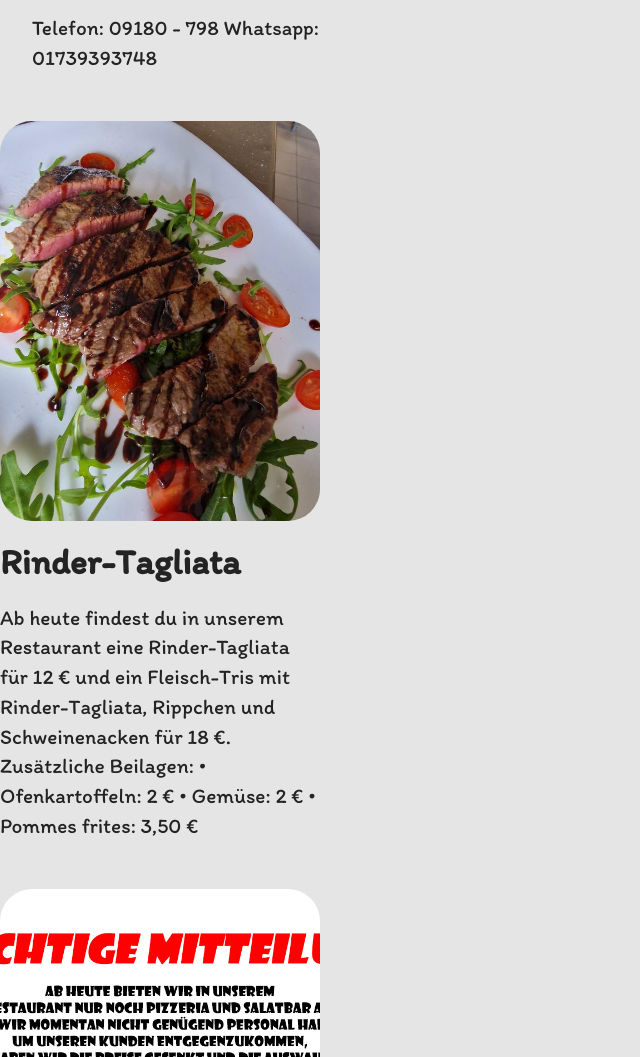
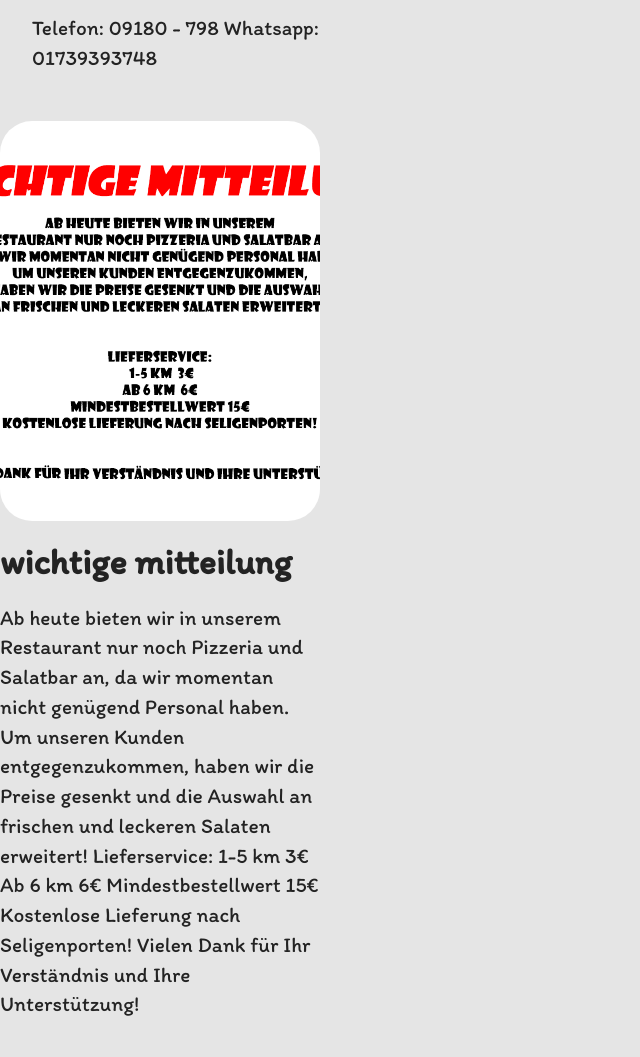
Before and after one commit to ilgusto/ilgustopizzeriaristorante, a plain HTML site: page index.html in a window 1280 px wide. Shown: the part 1791-2848 px from the top of the page, without its empty margins (0-640 px from the left). Drawn offline with Linux system fonts and the light colour scheme.

Commit message:
Update index.html

```diff
--- a/index.html
+++ b/index.html
@@ -131,19 +131,7 @@
 	          </div>
       </div>
     </div>
-<div class="item features-image col-12 col-md-6 col-lg-3">
-        <div class="item-wrapper">
-          <div class="item-img mb-3">
-            <img src="assets/images/unnamed.jpg" alt="ilgusto" title="" data-slide-to="2" data-bs-slide-to="2">
-          </div>
-          <div class="item-content align-left">
-            <h5 class="item-title mbr-fonts-style mb-2 mt-0 display-5"><strong>Rinder-Tagliata</strong></h5>
-            <p class="mbr-text mbr-fonts-style mb-3 display-7"></p>
-            <p class="mbr-text mbr-fonts-style mb-3 display-7">Ab heute findest du in unserem Restaurant eine Rinder-Tagliata für 12 € und ein Fleisch-Tris mit Rinder-Tagliata, Rippchen und Schweinenacken für 18 €. Zusätzliche Beilagen: • Ofenkartoffeln: 2 € • Gemüse: 2 € • Pommes frites: 3,50 € </p>
 
-          </div>
-        </div>
-      </div>
 
 
 
```
